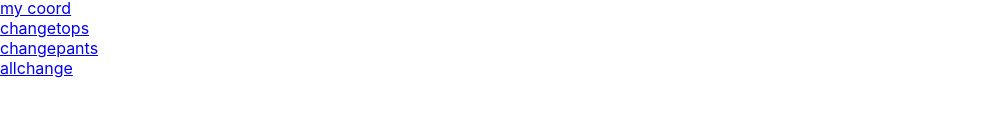
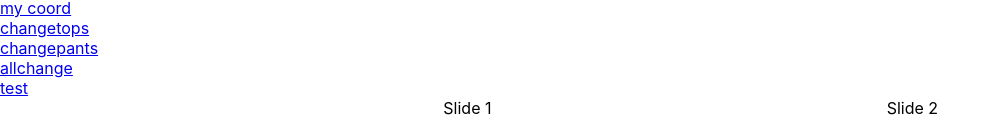
Before and after one commit to 2021-myuniform/2104_wearcoord-front, a React (Create React App) app: page /2104_wearcoord-front/test in a window 1280 px wide. Shown: the part 884-1014 px from the top of the page, without its empty margins (0-1000 px from the left). Before the commit the page ends 962 px from the top, so only its background shows below. Built offline with nearby package versions, Linux system fonts and the light colour scheme.

Commit message:
add center

```diff
--- a/src/App.jsx
+++ b/src/App.jsx
@@ -6,6 +6,7 @@ import Imgswiper from "./components/ImgSwiper";
 import Imgswiperpants from "./components/ImgSwiperPants";
 import Mycoord from "./components/Mycoord";
 import Page1 from "./components/Page1";
+import Test from "./components/Test";
 
 function App() {
   return (
@@ -53,7 +54,15 @@ function App() {
         <Link
         to="/2104_wearcoord-front/allchange"
         >allchange</Link>
+        <Link
+        to="/2104_wearcoord-front/test"
+        >test</Link>
       </div>
+
+      <Route
+        path="/2104_wearcoord-front/test"
+        component={Test}
+        ></Route>
     </BrowserRouter>
   );
 }
--- a/src/components/ImgSwiper.jsx
+++ b/src/components/ImgSwiper.jsx
@@ -20,13 +20,32 @@ function Imgswiper() {
   const [thumbsSwiper, setThumbsSwiper] = useState(null);
   const [controlledSwiper, setControlledSwiper] = useState(null);
 
+//   function ActionLink() {
+//   function clickButton(e){
+//     e.preventDefault();
+//     console.log(e.target.getBoundingClientRect().top);//←ブラウザ上のx,y位置を取得したい
+//     console.log(e.clientX,e.clientY);//←マウス座標は取得できている
+//   }
+// }
+
+function handleClick(e) {
+  e.preventDefault();
+  console.log('The link was clicked.');
+      console.log(e.target.getBoundingClientRect().left);//←ブラウザ上のx,y位置を取得したい
+
+}
+
   return (
     <React.Fragment>
       <Swiper id="controller" onSwiper={setControlledSwiper}
       slidesPerView={3}
       // spaceBetween={250}
       >
-        <SwiperSlide key='1' tag="li" className="wearLi">
+        <SwiperSlide key='1' tag="a" className="wearLi"
+        >
+          <button  onClick={handleClick}>
+          button
+          </button>
         <img
           src={Img1}
           style={{ listStyle: 'none' }}
@@ -34,6 +53,9 @@ function Imgswiper() {
         />
       </SwiperSlide>
         <SwiperSlide key='2' tag="li" className="wearLi">
+        <button  onClick={handleClick}>
+          button
+          </button>
         <img
           src={Img2}
           style={{ listStyle: 'none' }}
@@ -41,6 +63,9 @@ function Imgswiper() {
         />
       </SwiperSlide>
         <SwiperSlide key='3' tag="li" className="wearLi">
+        <button  onClick={handleClick}>
+          button
+          </button>
         <img
           src={Img3}
           style={{ listStyle: 'none' }}
--- /dev/null
+++ b/src/components/Test.jsx
@@ -0,0 +1,26 @@
+// Import Swiper React components
+import { Swiper, SwiperSlide } from 'swiper/react';
+
+// Import Swiper styles
+import 'swiper/swiper-bundle.css';
+
+export default () => {
+  return (
+    <Swiper
+      spaceBetween={50}
+      slidesPerView={3}
+      centeredSlides={true}
+      // onSlideChange={(e) => console.log(e.activeIndex)}
+      onSlideChange={(e) => console.log(e)}
+      onSwiper={(swiper) => console.log(swiper)}
+    >
+      <SwiperSlide className='hoge'>Slide 1</SwiperSlide>
+      <SwiperSlide className='fuga'>Slide 2</SwiperSlide>
+      <SwiperSlide className='piyo'>Slide 3</SwiperSlide>
+      <SwiperSlide>Slide 4</SwiperSlide>
+      <SwiperSlide>Slide 5</SwiperSlide>
+      <SwiperSlide>Slide 6</SwiperSlide>
+      ...
+    </Swiper>
+  );
+};
```
